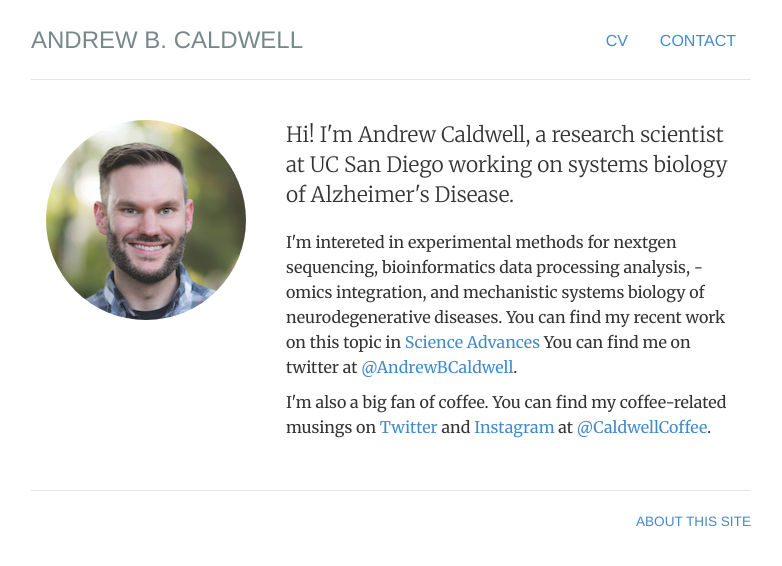
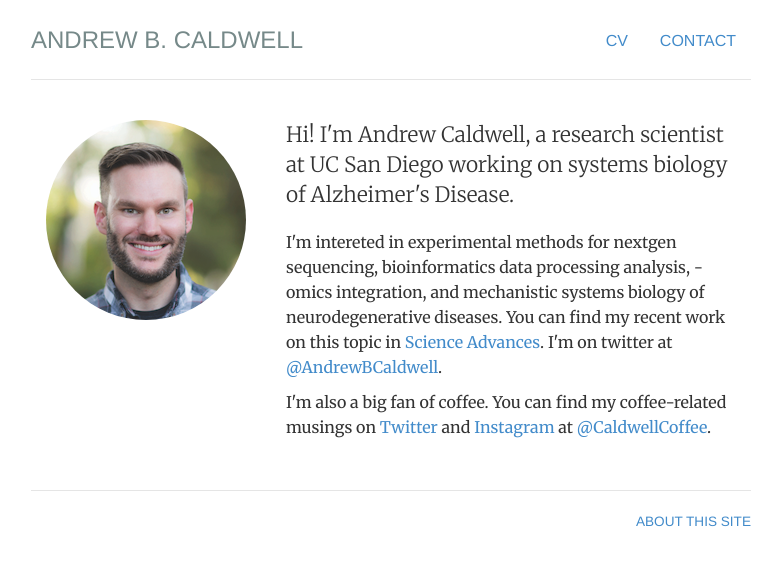
Before and after one commit to andrewbcaldwell/andrewbcaldwell.github.io, a Jekyll site: the page built from index.html, in a window 1280 px wide. Shown: the top 566 px of the page, without its empty margins (249-1031 px from the left). Built offline with Jekyll 4.4.1, drawn with Linux system fonts in a browser that asks for light colours.

Commit message:
Update index.html

```diff
--- a/index.html
+++ b/index.html
@@ -13,7 +13,7 @@ description: Andrew B. Caldwell is a research scientist at UC San Diego.
             </div>
     <div itemscope itemtype="http://data-vocabulary.org/Person" class="col-sm-8">
     <p class="lead">Hi! I'm <span itemprop="name">Andrew Caldwell</span>, a <span itemprop="title">research scientist</span> at UC San Diego working on systems biology of Alzheimer's Disease.</p>
-    <p>I'm intereted in <span itemprop="research">experimental methods for nextgen sequencing</span>, <span itemprop="research">bioinformatics data processing analysis</span>, <span itemprop="research">-omics integration</span>, and <span itemprop="research">mechanistic systems biology of neurodegenerative diseases</span>. You can find my recent work on this topic in <a href="https://advances.sciencemag.org/content/6/46/eaba5933">Science Advances</a> You can find me on twitter at <a href="https://www.twitter.com/andrewbcaldwell">@AndrewBCaldwell</a>.</p>
+    <p>I'm intereted in <span itemprop="research">experimental methods for nextgen sequencing</span>, <span itemprop="research">bioinformatics data processing analysis</span>, <span itemprop="research">-omics integration</span>, and <span itemprop="research">mechanistic systems biology of neurodegenerative diseases</span>. You can find my recent work on this topic in <a href="https://advances.sciencemag.org/content/6/46/eaba5933">Science Advances</a>. I'm on twitter at <a href="https://www.twitter.com/andrewbcaldwell">@AndrewBCaldwell</a>.</p>
 
     <p>I'm also a big fan of coffee. You can find my coffee-related musings on <a href="https://www.twitter.com/caldwellcoffee">Twitter</a> and <a href="https://www.instagram.com/caldwellcoffee">Instagram</a> at <a href="https://www.instagram.com/caldwellcoffee">@CaldwellCoffee</a>.</p>
     </div>
```
